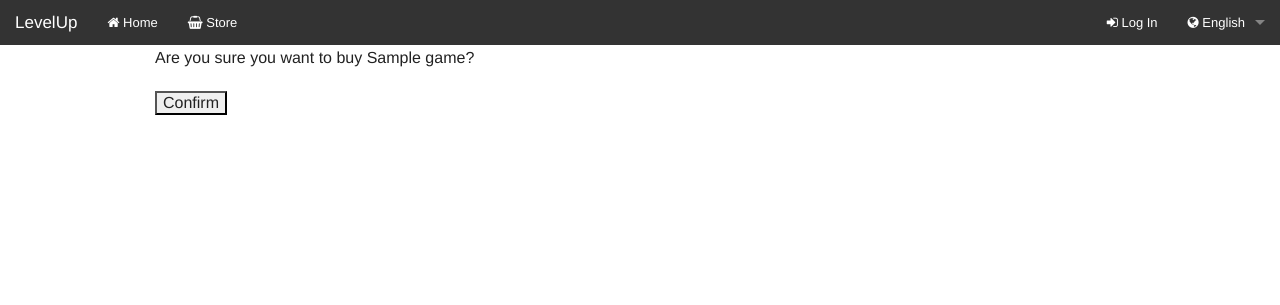
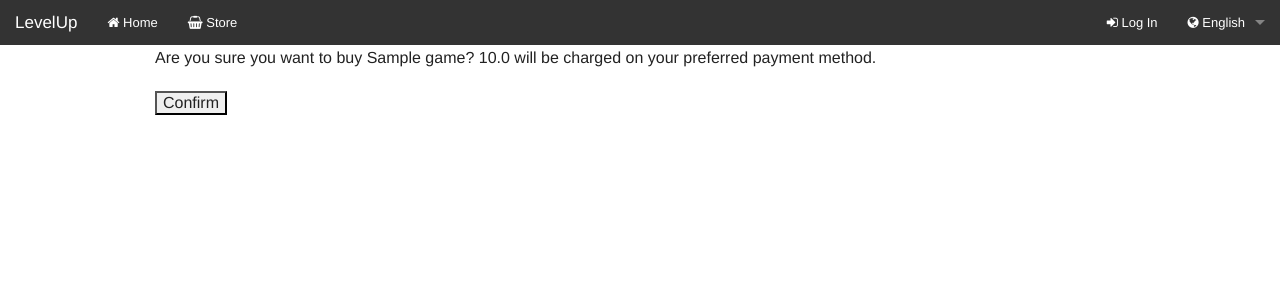
Before and after one commit to stefanomunarini/Level-Up, a Django app: template games/templates/game_buy.html in a window 1280 px wide. Shown: the top 305 px of the page. Run offline with Django 3.2, Linux system fonts and the light colour scheme; tables that the repository leaves empty hold one stand-in row (values such as "Sample post"); the template is opened without the code that fills it: values that come from a table or form of the project are taken from there, most other values are stand-ins (such as "Sample title", 1, 10 or a date in 2020); parts of the project's set-up code (start-up, migrations or seed data) failed here and were passed over.

Commit message:
Add price to buy game message

```diff
--- a/games/templates/game_buy.html
+++ b/games/templates/game_buy.html
@@ -6,7 +6,7 @@
 {% block main %}
 
 <form action="" method="post">{% csrf_token %}
-    <p>Are you sure you want to buy {{ game }}?</p>
+    <p>Are you sure you want to buy {{ game }}? {{ game.price }} will be charged on your preferred payment method.</p>
     <input type="submit" value="{% trans 'Confirm' %}" />
 </form>
 
```
